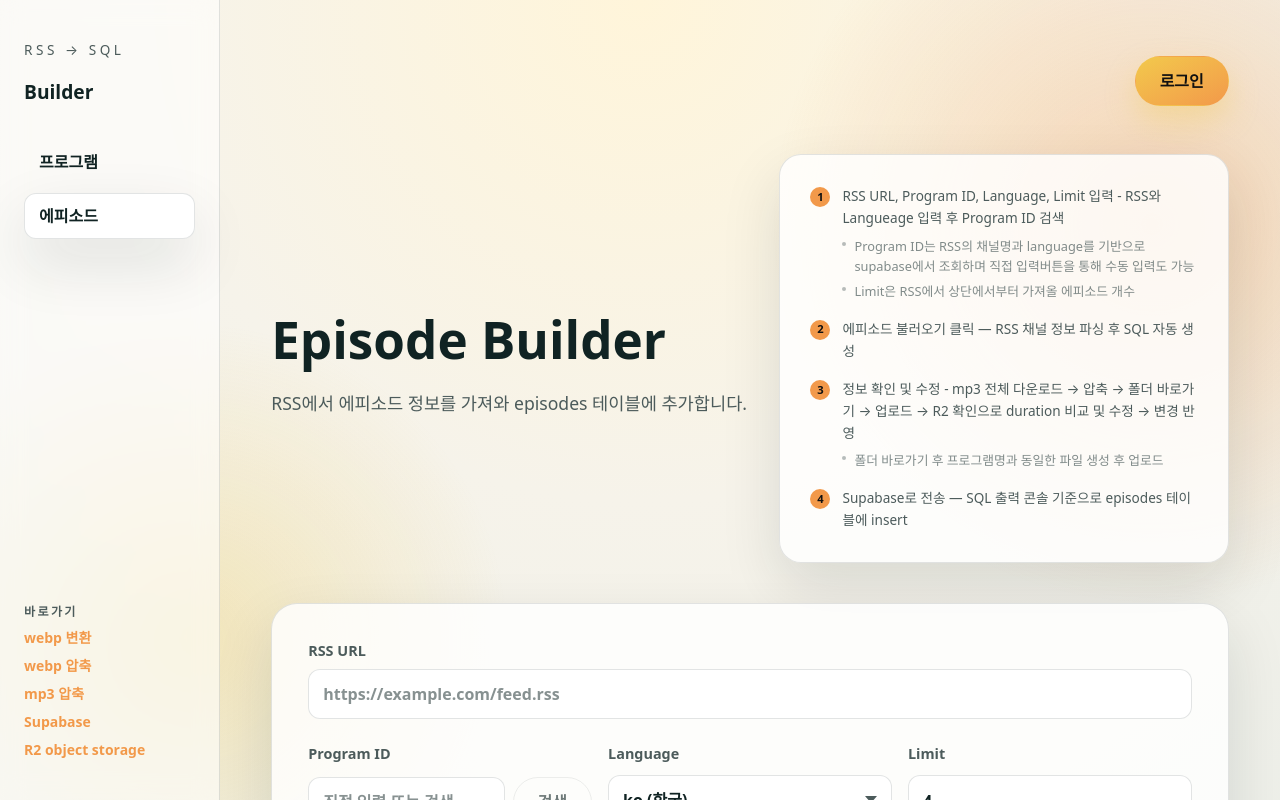
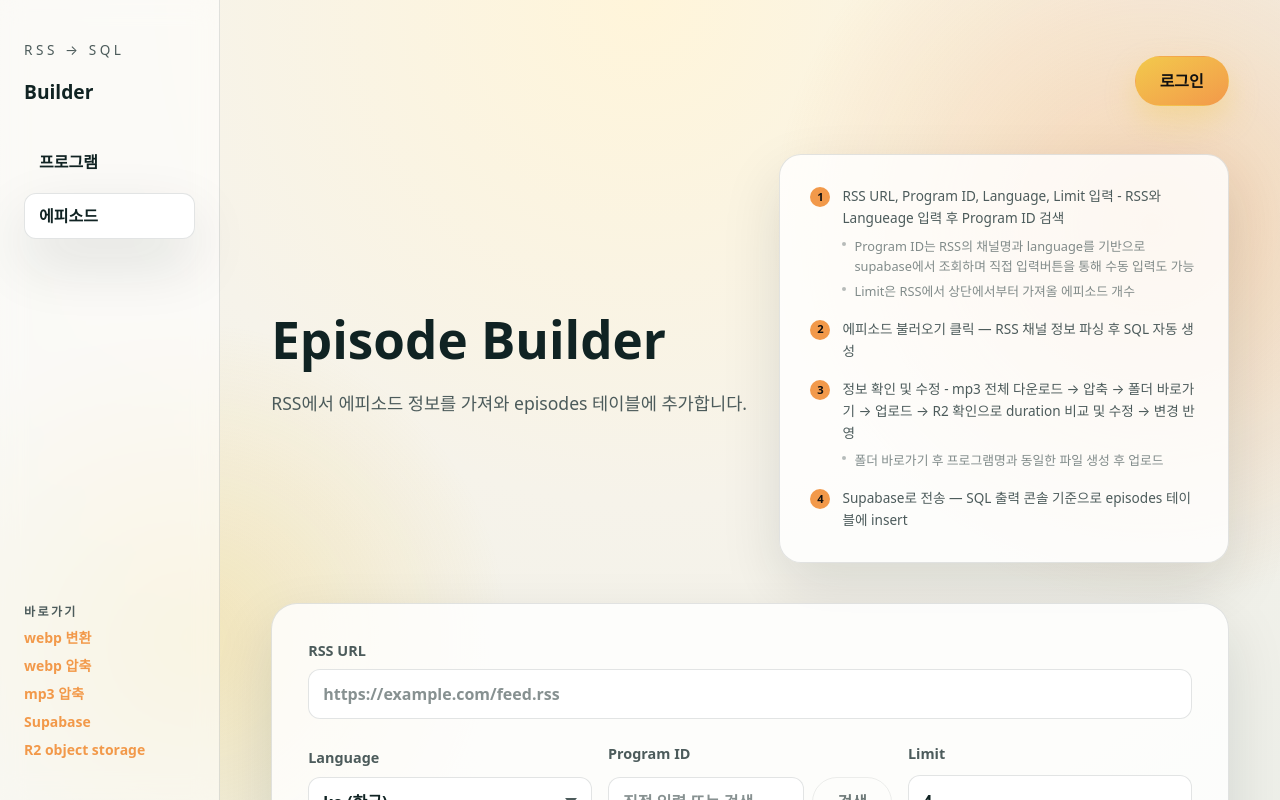
Before and after one commit to CarLifeContentBusinessDev/RSS-Reader, a React (Vite) app: page / in a window 1280 px wide. Shown: the top 800 px of the page. Built offline with nearby package versions, Linux system fonts and the light colour scheme; a web font is replaced by a local one.

Commit message:
style: 드롭다운 스타일 수정

```diff
--- a/src/components/SelectField.tsx
+++ b/src/components/SelectField.tsx
@@ -75,7 +75,7 @@ const SelectField = ({
         </button>
         {open && (
           <div
-            className="absolute left-0 top-[calc(100%+0.6rem)] z-20 grid w-full gap-1 rounded-[14px] border border-panel-border bg-surface p-1.5 shadow-panel max-h-[260px] overflow-y-auto"
+            className="absolute left-0 top-[calc(100%+0.6rem)] z-20 grid w-full gap-1 rounded-[14px] border border-panel-border bg-surface p-1.5 shadow-panel max-h-65 overflow-y-auto"
             role="listbox"
             onClick={() => setOpen(false)}
           >
--- a/src/pages/EpisodesPage.tsx
+++ b/src/pages/EpisodesPage.tsx
@@ -502,6 +502,14 @@ const EpisodesPage = ({
             />
           </label>
           <div className="grid gap-4 md:grid-cols-[repeat(auto-fit,minmax(160px,1fr))]">
+            <SelectField
+              label="Language"
+              value={language}
+              options={LANGUAGE_OPTIONS}
+              onChange={setLanguage}
+              className="mt-1"
+            />
+
             <div className={fieldClass}>
               <div className="flex items-center gap-2 mb-1">
                 <span className={fieldLabelClass}>Program ID</span>
@@ -556,12 +564,7 @@ const EpisodesPage = ({
                 </button>
               </div>
             </div>
-            <SelectField
-              label="Language"
-              value={language}
-              options={LANGUAGE_OPTIONS}
-              onChange={setLanguage}
-            />
+
             <label className={fieldClass}>
               <span className={fieldLabelClass}>Limit</span>
               <input
```
